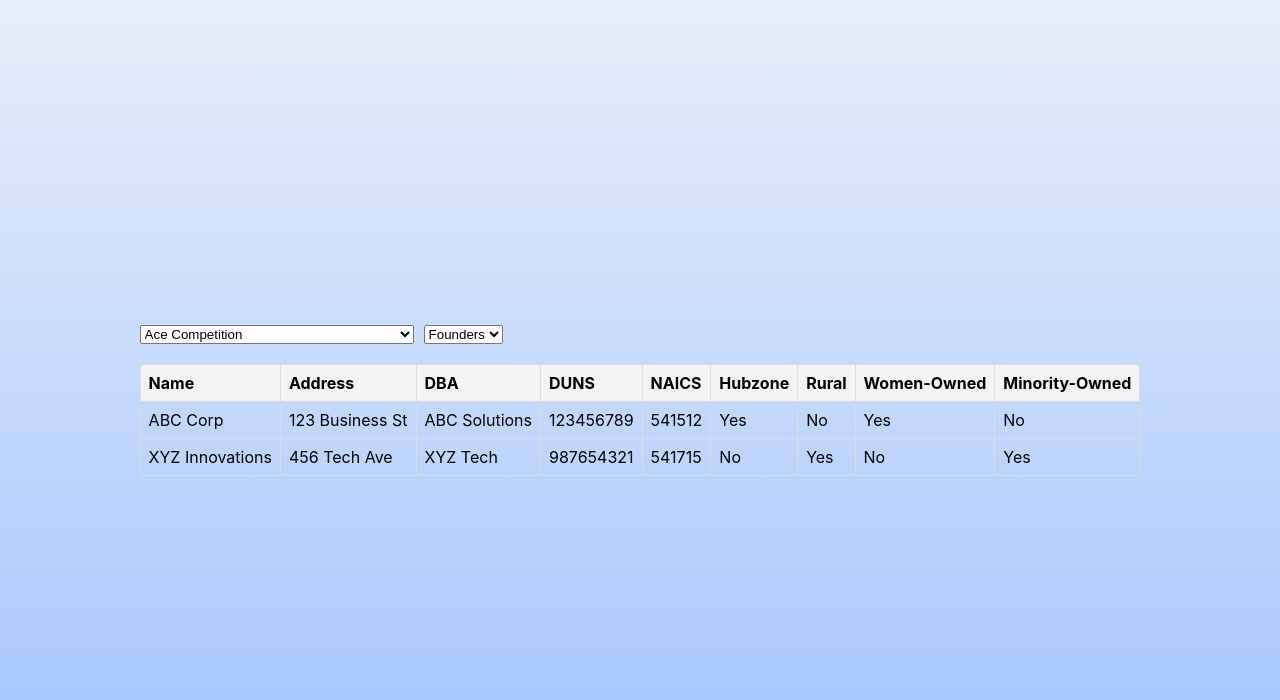
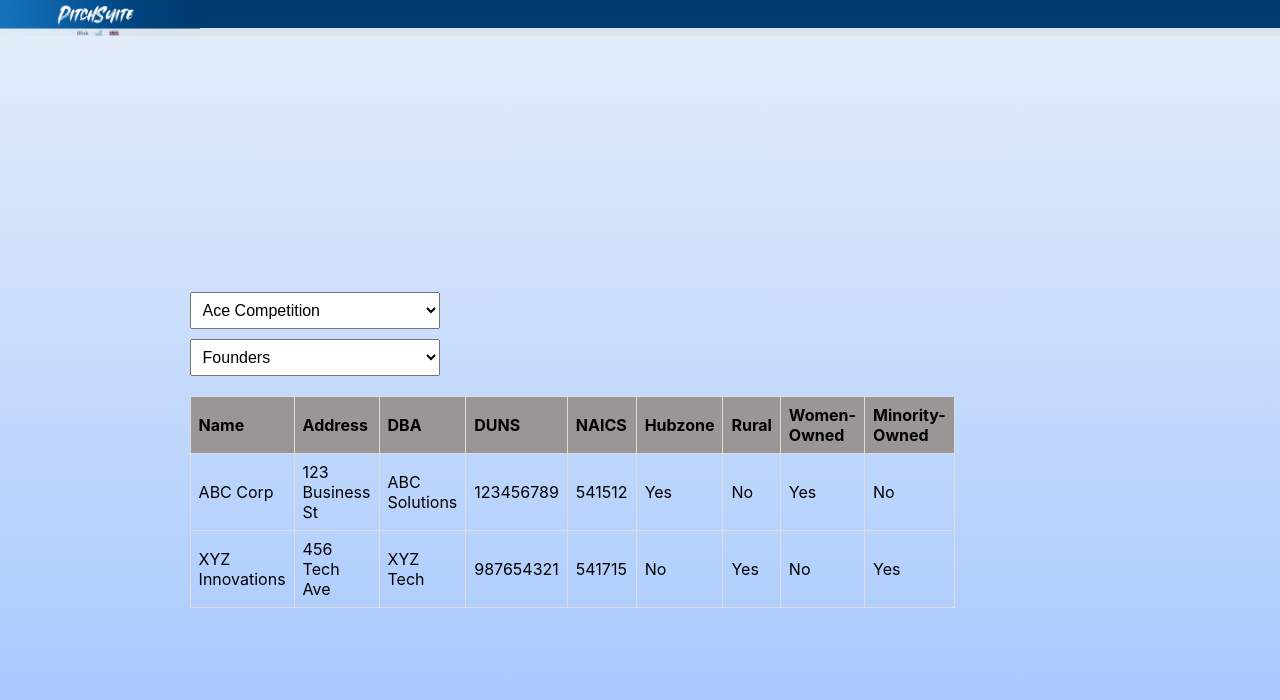
Before and after one commit to usd-cs/COMP-49X-24-25-the-brink, a React (Create React App) app in the folder the-brink/: page / in a window 1280 px wide. Shown: the top 700 px of the page. Built offline with nearby package versions, Linux system fonts and the light colour scheme.

Commit message:
front end to the admin view. complete

```diff
--- a/the-brink/src/AdminView.css
+++ b/the-brink/src/AdminView.css
@@ -1,15 +1,74 @@
+
+.header-container{
+    position: absolute;
+    top: 0;
+    left: 0;
+    width: 100%;
+    height: auto;
+    display: flex;
+    align-items: flex-start;
+    z-index: 10;
+}
+
+.logo{
+    position: relative;
+    z-index: 15;
+    width: auto;
+    height: auto;
+    max-width: 200px; /* You can adjust this to whatever fits your design */
+
+
+}
+.blue-bars{
+    position: absolute;
+    top: 0;
+    left: 0;
+    width: 100%;
+    height: 100%;
+    display: flex;
+    flex-direction: column;
+    z-index: 5;
+
+
+}
+.dark-blue-bar{
+    background: #003C70;
+    flex: 4;
+    height: 100%;
+}
+.light-blue-bar{
+    background-color: #DBE5ED;
+    height: 100%;
+    flex: 1;
+}
+
+
 .competition-container {
-    padding: 20px;
+    display: flex;
+    flex-direction: column;
+    align-items: flex-start;
+    width: 100%;
+    padding-left: 100px;
 }
 
 .competition-controls{
     display: flex;
+    flex-direction: column;
+    align-items: flex-start;
     gap: 10px;
     margin-bottom: 20px;
+    margin-top: 100px;
+}
+
+.competition-controls select{
+    width: 250px;
+    padding: 8px;
+    font-size: 16px;
+    align-items: flex-start;
 }
 
 .competition-table{
-    width: 100%;
+    width: 75%;
     border-collapse: collapse;
 }
 
@@ -20,5 +79,5 @@
 }
 
 .competition-table th{
-    background-color: #f4f4f4;
+    background-color: #9b9595;
 }
--- a/the-brink/src/AdminView.js
+++ b/the-brink/src/AdminView.js
@@ -1,9 +1,13 @@
 import React, {useState} from 'react';
 import './AdminView.css';
+import logo from './PitchSuiteBanner.png'
+
+
 
 const AdminView = () => {
     const [competition, setCompetition] = useState("Ace Competition");
     const [userType, setUserType] =useState("Founders");
+
 
 
 //Example Static Data
@@ -32,8 +36,17 @@ const aceApplications = [
     },
 ];
 return(
+    <body>
+        <div className="header-container">
+            <img src={logo} alt="PitchSuite Banner" class="logo" />
+            <div className= "blue-bars">
+                <div className ="dark-blue-bar"></div>
+                <div className="light-blue-bar"></div>
+            </div>
+        </div>
+
+
     <div className="competition-container">
-
         <div className="competition-controls">
             <select value ={competition} onChange={(e) => setCompetition(e.target.value)}>
                 <option>Ace Competition</option>
@@ -77,6 +90,7 @@ return(
             </tbody>
         </table>
     </div>
+    </body>
 );
 };
 export default AdminView;
```
Also changed, not shown: 1 other file (tests, documents, lock files or other folders).
